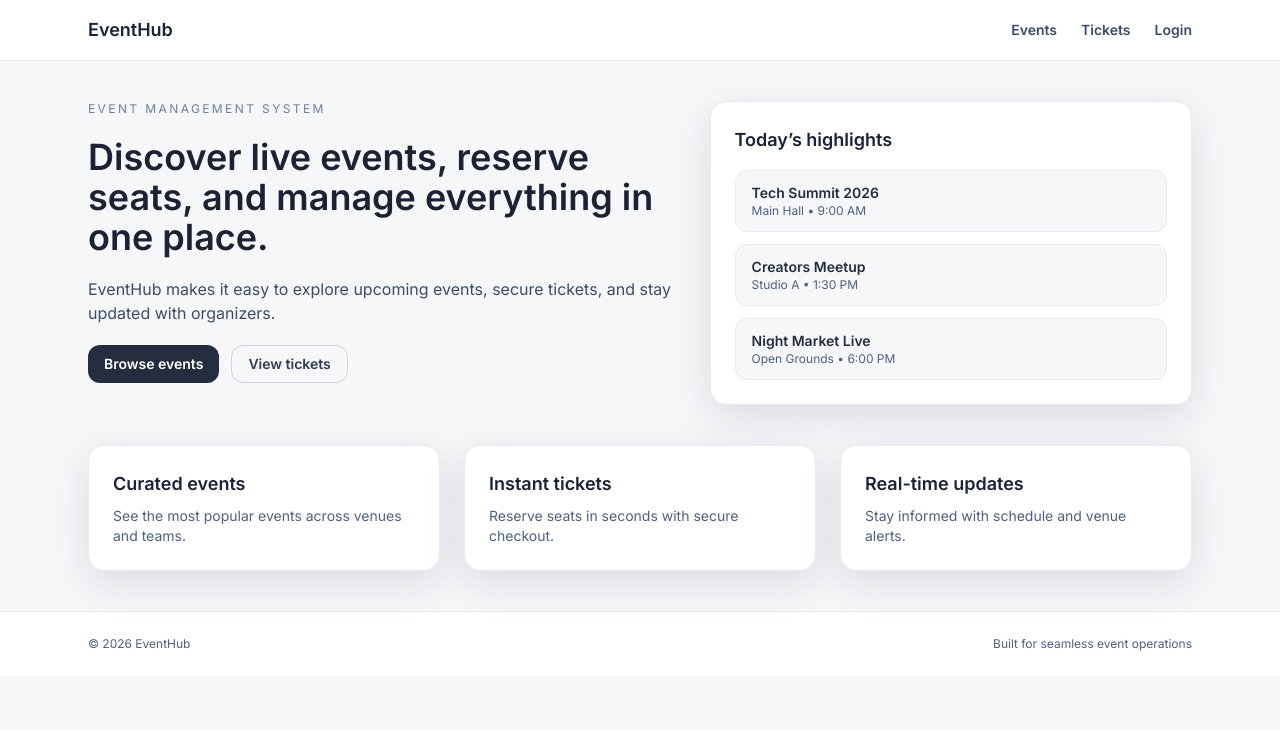
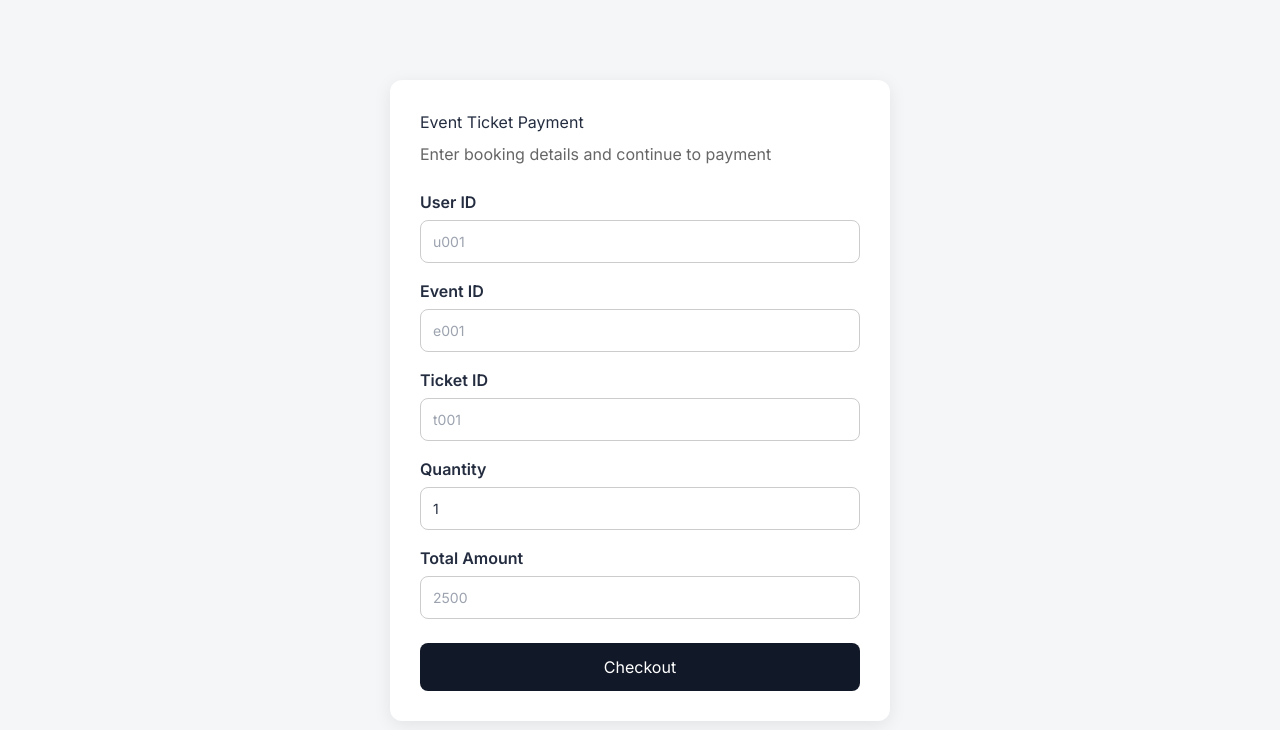
Before and after one commit to SLIIT-Y4-Research-Group/CTSE-Assignment-Frontend, a React (Vite) app: page /payment in a window 1280 px wide. Before the commit this address led to /. Shown: the top 730 px of the page. Built offline with nearby package versions, Linux system fonts and the light colour scheme.

Commit message:
Config(frontend): Payment frontend added.

```diff
--- a/src/App.jsx
+++ b/src/App.jsx
@@ -13,14 +13,19 @@ import PublicLayout from "./pages/PublicLayout.jsx";
 import HomePage from "./pages/HomePage.jsx";
 import EventsPage from "./pages/EventsPage.jsx";
 import TicketsPage from "./pages/TicketsPage.jsx";
+import PaymentPage from "./pages/PaymentsPage.jsx";
+import SuccessPage from "./pages/SuccessPage.jsx";
+import CancelPage from "./pages/CancelPage.jsx";
 
 const AdminRoute = ({ children }) => {
   const { user } = useAuth();
   const roleName = user?.role?.name || user?.role || "";
   const isAdmin = roleName.toLowerCase() === "admin";
+
   if (!isAdmin) {
     return <Navigate to="/dashboard" replace />;
   }
+
   return children;
 };
 
@@ -35,6 +40,9 @@ const App = () => {
 
       <Route path="/login" element={<Login />} />
       <Route path="/register" element={<Register />} />
+      <Route path="/payment" element={<PaymentPage />} />
+      <Route path="/success" element={<SuccessPage />} />
+      <Route path="/cancel" element={<CancelPage />} />
 
       <Route
         path="/dashboard"
--- a/src/api/apiService.js
+++ b/src/api/apiService.js
@@ -14,3 +14,13 @@ export const getRoles = () => apiGet("/api/users/api/roles");
 export const createRole = (payload) => apiPost("/api/users/api/roles", payload);
 export const updateRole = (roleId, payload) => apiPatch(`/api/users/api/roles/${roleId}`, payload);
 export const deleteRole = (roleId) => apiDelete(`/api/users/api/roles/${roleId}`);
+
+// Payment APIs
+export const createPaymentCheckoutSession = (payload) =>
+  apiPost("/api/payments/checkout", payload);
+
+export const confirmPaymentSession = (payload) =>
+  apiPost("/api/payments/confirm", payload);
+
+export const getPaymentById = (paymentId) =>
+  apiGet(`/api/payments/${paymentId}`);
--- /dev/null
+++ b/src/pages/CancelPage.jsx
@@ -0,0 +1,57 @@
+import React, { useEffect } from "react";
+import { useNavigate } from "react-router-dom";
+
+export default function CancelPage() {
+  const navigate = useNavigate();
+
+  useEffect(() => {
+    const timer = setTimeout(() => {
+      navigate("/payment", {
+        replace: true,
+        state: { paymentCancelled: "Payment cancelled. Please try again." }
+      });
+    }, 2500);
+
+    return () => clearTimeout(timer);
+  }, [navigate]);
+
+  return (
+    <div style={styles.page}>
+      <div style={styles.card}>
+        <h2 style={styles.title}>Payment Cancelled</h2>
+        <p style={styles.text}>Your payment was cancelled.</p>
+        <p style={styles.subtext}>Redirecting back to payment page...</p>
+      </div>
+    </div>
+  );
+}
+
+const styles = {
+  page: {
+    minHeight: "100vh",
+    display: "flex",
+    justifyContent: "center",
+    alignItems: "center",
+    background: "#f4f6f8",
+    padding: "20px"
+  },
+  card: {
+    width: "100%",
+    maxWidth: "500px",
+    background: "#fff",
+    padding: "40px",
+    borderRadius: "12px",
+    boxShadow: "0 4px 18px rgba(0,0,0,0.08)",
+    textAlign: "center"
+  },
+  title: {
+    marginBottom: "12px"
+  },
+  text: {
+    fontSize: "16px",
+    marginBottom: "8px"
+  },
+  subtext: {
+    color: "#666"
+  }
+};
--- a/src/pages/Dashboard.jsx
+++ b/src/pages/Dashboard.jsx
@@ -1,5 +1,5 @@
-import React, { useMemo, useState } from "react";
-import { Outlet, useNavigate } from "react-router-dom";
+import React, { useEffect, useMemo, useState } from "react";
+import { Outlet, useLocation, useNavigate } from "react-router-dom";
 import Sidebar from "../components/Sidebar.jsx";
 import Topbar from "../components/Topbar.jsx";
 import { useAuth } from "../auth/AuthContext.jsx";
@@ -7,10 +7,29 @@ import { useAuth } from "../auth/AuthContext.jsx";
 const Dashboard = () => {
   const { user, logout } = useAuth();
   const navigate = useNavigate();
+  const location = useLocation();
+
   const [sidebarOpen, setSidebarOpen] = useState(false);
+  const [paymentMessage, setPaymentMessage] = useState("");
 
   const roleName = user?.role?.name || user?.role || "";
   const isAdmin = useMemo(() => roleName.toLowerCase() === "admin", [roleName]);
+
+  useEffect(() => {
+    const query = new URLSearchParams(location.search);
+    const payment = query.get("payment");
+
+    if (payment === "success") {
+      setPaymentMessage("Payment completed successfully.");
+
+      const timer = setTimeout(() => {
+        setPaymentMessage("");
+        navigate("/dashboard", { replace: true });
+      }, 3000);
+
+      return () => clearTimeout(timer);
+    }
+  }, [location.search, navigate]);
 
   const handleLogout = () => {
     logout();
@@ -22,7 +41,14 @@ const Dashboard = () => {
       <Sidebar open={sidebarOpen} onClose={() => setSidebarOpen(false)} />
       <div className={`flex flex-1 flex-col gap-6 px-6 py-6 lg:px-10 ${isAdmin ? "" : "bg-ink-50"}`}>
         <Topbar user={user} onLogout={handleLogout} onMenu={() => setSidebarOpen(true)} />
+
         <main className="flex-1">
+          {paymentMessage && (
+            <div className="mb-4 rounded-xl border border-green-200 bg-green-50 px-4 py-3 text-green-800 shadow-sm">
+              {paymentMessage}
+            </div>
+          )}
+
           <Outlet />
         </main>
       </div>
--- /dev/null
+++ b/src/pages/PaymentsPage.jsx
@@ -0,0 +1,216 @@
+import React, { useEffect, useState } from "react";
+import { useLocation } from "react-router-dom";
+import { createPaymentCheckoutSession } from "../api/apiService.js";
+
+export default function PaymentPage() {
+  const location = useLocation();
+
+  const [formData, setFormData] = useState({
+    user_id: "",
+    event_id: "",
+    ticket_id: "",
+    quantity: 1,
+    total_amount: ""
+  });
+
+  const [loading, setLoading] = useState(false);
+  const [error, setError] = useState("");
+  const [infoMessage, setInfoMessage] = useState("");
+
+  useEffect(() => {
+    const query = new URLSearchParams(location.search);
+    const payment = query.get("payment");
+
+    if (payment === "cancelled") {
+      setInfoMessage("Payment cancelled. Please try again.");
+    }
+  }, [location.search]);
+
+  const handleChange = (e) => {
+    const { name, value } = e.target;
+
+    setFormData((prev) => ({
+      ...prev,
+      [name]:
+        name === "quantity" || name === "total_amount"
+          ? Number(value)
+          : value
+    }));
+  };
+
+  const handleCheckout = async (e) => {
+    e.preventDefault();
+    setLoading(true);
+    setError("");
+    setInfoMessage("");
+
+    try {
+      const response = await createPaymentCheckoutSession(formData);
+      const data = response.data;
+
+      if (data?.checkout_url) {
+        window.location.href = data.checkout_url;
+        return;
+      }
+
+      throw new Error("Checkout URL not returned from server");
+    } catch (err) {
+      setError(err?.response?.data?.message || err.message || "Something went wrong");
+    } finally {
+      setLoading(false);
+    }
+  };
+
+  return (
+    <div style={styles.page}>
+      <div style={styles.card}>
+        <h2 style={styles.title}>Event Ticket Payment</h2>
+        <p style={styles.subtitle}>Enter booking details and continue to payment</p>
+
+        <form onSubmit={handleCheckout} style={styles.form}>
+          <div style={styles.formGroup}>
+            <label style={styles.label}>User ID</label>
+            <input
+              type="text"
+              name="user_id"
+              value={formData.user_id}
+              onChange={handleChange}
+              placeholder="u001"
+              required
+              style={styles.input}
+            />
+          </div>
+
+          <div style={styles.formGroup}>
+            <label style={styles.label}>Event ID</label>
+            <input
+              type="text"
+              name="event_id"
+              value={formData.event_id}
+              onChange={handleChange}
+              placeholder="e001"
+              required
+              style={styles.input}
+            />
+          </div>
+
+          <div style={styles.formGroup}>
+            <label style={styles.label}>Ticket ID</label>
+            <input
+              type="text"
+              name="ticket_id"
+              value={formData.ticket_id}
+              onChange={handleChange}
+              placeholder="t001"
+              required
+              style={styles.input}
+            />
+          </div>
+
+          <div style={styles.formGroup}>
+            <label style={styles.label}>Quantity</label>
+            <input
+              type="number"
+              name="quantity"
+              value={formData.quantity}
+              onChange={handleChange}
+              min="1"
+              required
+              style={styles.input}
+            />
+          </div>
+
+          <div style={styles.formGroup}>
+            <label style={styles.label}>Total Amount</label>
+            <input
+              type="number"
+              name="total_amount"
+              value={formData.total_amount}
+              onChange={handleChange}
+              placeholder="2500"
+              min="1"
+              required
+              style={styles.input}
+            />
+          </div>
+
+          {infoMessage && <div style={styles.info}>{infoMessage}</div>}
+          {error && <div style={styles.error}>{error}</div>}
+
+          <button type="submit" disabled={loading} style={styles.button}>
+            {loading ? "Processing..." : "Checkout"}
+          </button>
+        </form>
+      </div>
+    </div>
+  );
+}
+
+const styles = {
+  page: {
+    minHeight: "100vh",
+    display: "flex",
+    justifyContent: "center",
+    alignItems: "center",
+    background: "#f4f6f8",
+    padding: "20px"
+  },
+  card: {
+    width: "100%",
+    maxWidth: "500px",
+    background: "#fff",
+    padding: "30px",
+    borderRadius: "12px",
+    boxShadow: "0 4px 18px rgba(0,0,0,0.08)"
+  },
+  title: {
+    margin: 0,
+    marginBottom: "8px"
+  },
+  subtitle: {
+    marginTop: 0,
+    marginBottom: "24px",
+    color: "#666"
+  },
+  form: {
+    display: "flex",
+    flexDirection: "column",
+    gap: "16px"
+  },
+  formGroup: {
+    display: "flex",
+    flexDirection: "column"
+  },
+  label: {
+    marginBottom: "6px",
+    fontWeight: "600"
+  },
+  input: {
+    padding: "10px 12px",
+    borderRadius: "8px",
+    border: "1px solid #ccc",
+    fontSize: "14px"
+  },
+  button: {
+    marginTop: "8px",
+    padding: "12px",
+    border: "none",
+    borderRadius: "8px",
+    background: "#111827",
+    color: "#fff",
+    fontSize: "16px",
+    cursor: "pointer"
+  },
+  error: {
+    color: "#b00020",
+    background: "#fdecea",
+    padding: "10px",
+    borderRadius: "8px"
+  },
+  info: {
+    color: "#0c5460",
+    background: "#d1ecf1",
+    padding: "10px",
+    borderRadius: "8px"
+  }
+};
--- /dev/null
+++ b/src/pages/SuccessPage.jsx
@@ -0,0 +1,57 @@
+import React, { useEffect } from "react";
+import { useNavigate } from "react-router-dom";
+
+export default function SuccessPage() {
+  const navigate = useNavigate();
+
+  useEffect(() => {
+    const timer = setTimeout(() => {
+      navigate("/dashboard", {
+        replace: true,
+        state: { paymentSuccess: "Payment completed successfully." }
+      });
+    }, 2500);
+
+    return () => clearTimeout(timer);
+  }, [navigate]);
+
+  return (
+    <div style={styles.page}>
+      <div style={styles.card}>
+        <h2 style={styles.title}>Payment Successful</h2>
+        <p style={styles.text}>Your payment was completed successfully.</p>
+        <p style={styles.subtext}>Redirecting to dashboard...</p>
+      </div>
+    </div>
+  );
+}
+
+const styles = {
+  page: {
+    minHeight: "100vh",
+    display: "flex",
+    justifyContent: "center",
+    alignItems: "center",
+    background: "#f4f6f8",
+    padding: "20px"
+  },
+  card: {
+    width: "100%",
+    maxWidth: "500px",
+    background: "#fff",
+    padding: "40px",
+    borderRadius: "12px",
+    boxShadow: "0 4px 18px rgba(0,0,0,0.08)",
+    textAlign: "center"
+  },
+  title: {
+    marginBottom: "12px"
+  },
+  text: {
+    fontSize: "16px",
+    marginBottom: "8px"
+  },
+  subtext: {
+    color: "#666"
+  }
+};
```
Also changed, not shown: src/api/client.js (line endings or trailing spaces), 1 other file (tests, documents, lock files or other folders).
